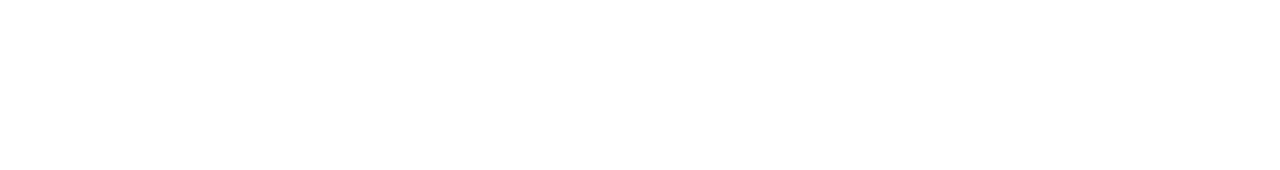
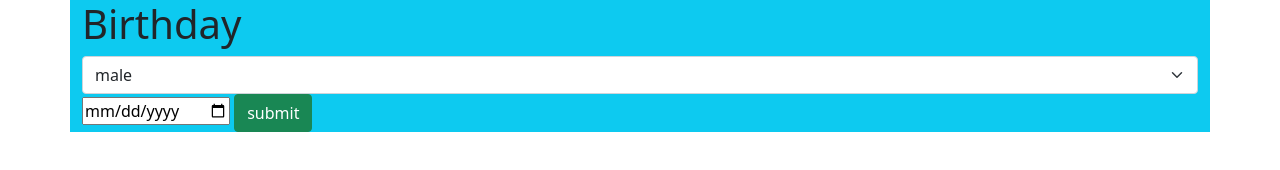
Before and after one commit to thiongo4461/birthday, a plain HTML site: page index.html in a window 1280 px wide. Drawn offline with nearby package versions, Linux system fonts and the light colour scheme.

Commit message:
generate akan names function

```diff
--- a/index.html
+++ b/index.html
@@ -6,8 +6,25 @@
     <meta name="viewport" content="width=device-width, initial-scale=1.0">
     <title>Birthday</title>
     <link rel="stylesheet" href="custom.css">
+    <link rel="stylesheet" href="https://cdn.jsdelivr.net/npm/bootstrap@5.1.3/dist/css/bootstrap.min.css" integrity="sha384-1BmE4kWBq78iYhFldvKuhfTAU6auU8tT94WrHftjDbrCEXSU1oBoqyl2QvZ6jIW3" crossorigin="anonymous">
+
+
 </head>
 <body>
-<script href="main.js"></script>
+    <div class="container bg-info">
+        <!-- Content here -->
+        <h1>Birthday</h1>
+        <form onsubmit="generateAkan(); return false " >
+            <select id="gender" class="form-select" aria-label="Default select example">
+                <option disabled>Choose your gender:</option>
+                <option value="male">male</option>
+                <option value="female">female</option>
+            </select>
+            <input type="date" id="birthday">
+            <input class="btn btn-success" type="submit" value="submit">
+        </form>
+    </div>
+<script src="https://cdn.jsdelivr.net/npm/bootstrap@5.1.3/dist/js/bootstrap.min.js" integrity="sha384-QJHtvGhmr9XOIpI6YVutG+2QOK9T+ZnN4kzFN1RtK3zEFEIsxhlmWl5/YESvpZ13" crossorigin="anonymous"></script>
+<script  src="main.js"></script>
 </body>
 </html>
--- a/main.js
+++ b/main.js
@@ -0,0 +1,27 @@
+console.log("hello")
+function generateAkan(){
+    let gender= document.getElementById("gender").value;
+    let birthday = document.getElementById("birthday").value;
+
+    const maleDays = [  {key: 0, value: "kwasi"},
+                        {key: 1, value: "kwadwo"},
+                        {key: 2, value: "kwabena"},
+                        {key: 3, value: "kwaku"},
+                        {key: 4, value: "yaw"},
+                        {key: 5, value: "kofi"},
+                        {key: 6, value: "kawme"}
+                    ]
+    const femaleDays = [  {key: 0, value: "akosua"},
+                    {key: 1, value: "adwoa"},
+                    {key: 2, value: "abenaa"},
+                    {key: 3, value: "akua"},
+                    {key: 4, value: "yaa"},
+                    {key: 5, value: "afua"},
+                    {key: 6, value: "ama"}
+                ]
+    var date = new Date(birthday);
+    var day = date.getDay()
+
+    console.log(gender,maleDays[day]["value"])
+
+}
```
